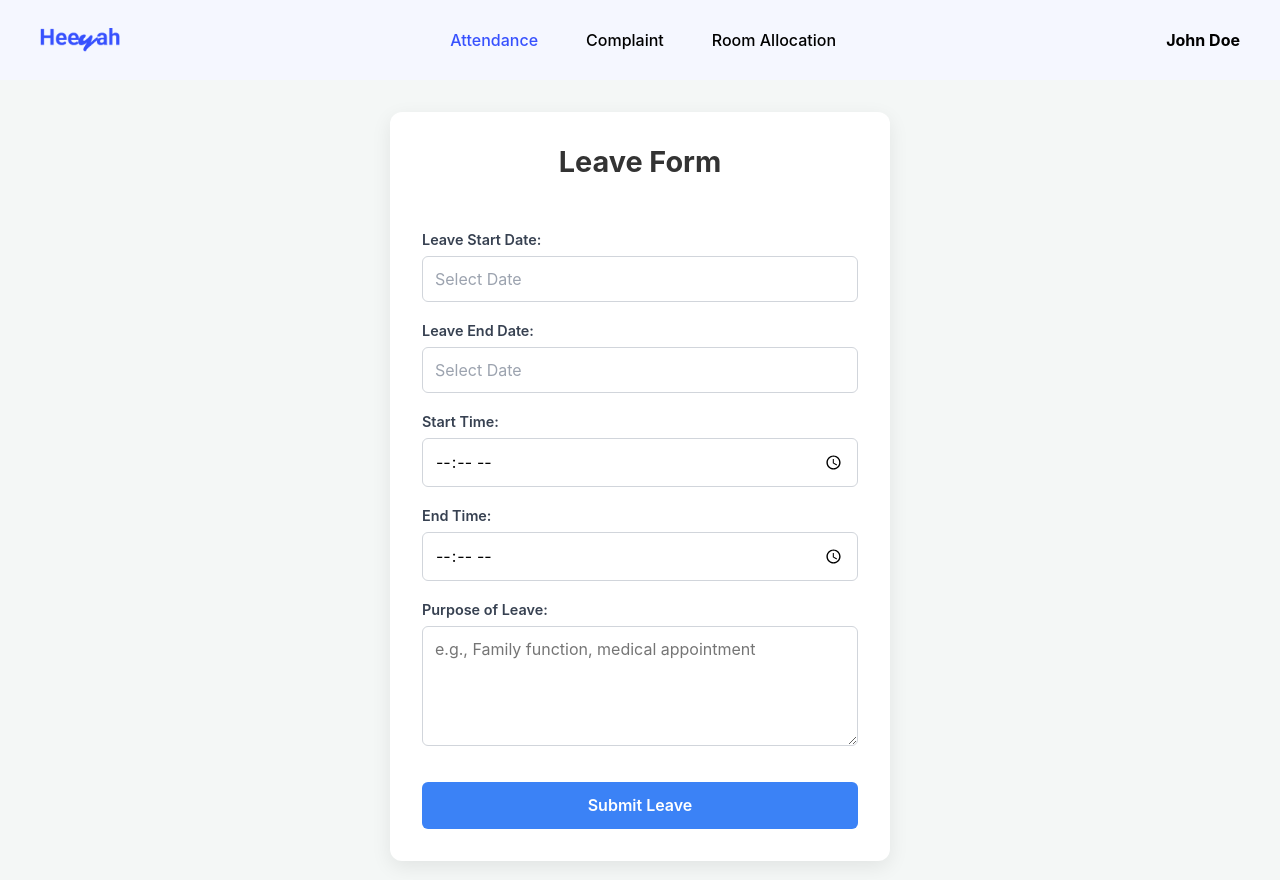
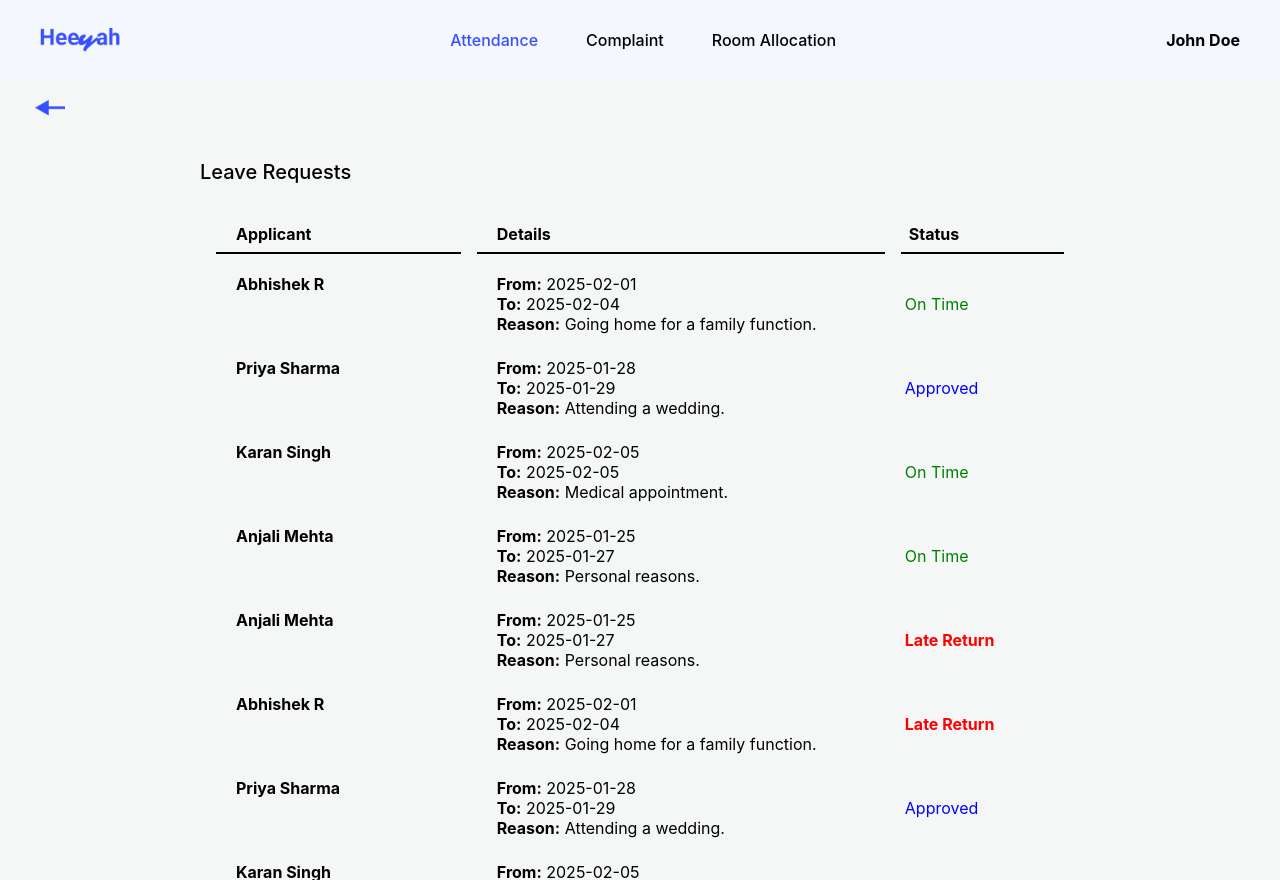
Before and after one commit to leahmarymathew/heeyah, a React (Vite) app in the folder heeyah/frontend/: page / in a window 1280 px wide. Built offline with nearby package versions, Linux system fonts and the light colour scheme.

Commit message:
added status of leave

```diff
--- a/heeyah/frontend/src/App.jsx
+++ b/heeyah/frontend/src/App.jsx
@@ -14,7 +14,7 @@ function App() {
   return (
     <BrowserRouter>
       <Routes>
-          <Route path="/" element={<StudentLeave />} />
+          <Route path="/" element={<WardenLeave />} />
       </Routes>
     </BrowserRouter>
   );
--- a/heeyah/frontend/src/pages/warden/WardenLeave.css
+++ b/heeyah/frontend/src/pages/warden/WardenLeave.css
@@ -66,11 +66,11 @@ td{
 }
 
 .applicant {
-    width: 40%;
+    width: 30%;
 }
 
 .details1 {
-    width: 60%;
+    width: 50%;
 }
 
 .applicant, .details1 {
@@ -79,12 +79,12 @@ td{
     padding-left: 1.25rem;
 }
 
-/* .actions {
+.status1 {
     width: 20%;
     gap: 1.5rem;
 }
 
-.approve-button, .reject-button {
+/*.approve-button, .reject-button {
     padding: 0.5rem 1rem;
     margin-right: 0.5rem;
     border: none;
@@ -99,17 +99,21 @@ td{
 
 .reject-button {
     background-color: #f44336;
-}
+} */
 
 .status-approved {
     text-align: center;
-    color: green;
+    color: blue;
 }
-.status-rejected {
+.status-late {
     text-align: center;
     color: red;
 }
 
+.status-ontime {
+    text-align: center;
+    color: green;
+}
 .heading {
     font-size: 1rem;
-} */
+}
--- a/heeyah/frontend/src/pages/warden/WardenLeave.jsx
+++ b/heeyah/frontend/src/pages/warden/WardenLeave.jsx
@@ -28,7 +28,7 @@ function WardenLeave() {
             totalDays: 4,
             workingDays: 2,
         },
-        status: 'pending',
+        status: 'ontime',
     },
     {
         id: 2,
@@ -80,7 +80,7 @@ function WardenLeave() {
             totalDays: 1,
             workingDays: 1,
         },
-        status: 'pending',
+        status: 'ontime',
     },
      {
         id: 5,
@@ -106,7 +106,7 @@ function WardenLeave() {
             totalDays: 3,
             workingDays: 2,
         },
-        status: 'rejected',
+        status: 'ontime',
     },
     {
         id: 6,
@@ -132,7 +132,7 @@ function WardenLeave() {
             totalDays: 3,
             workingDays: 2,
         },
-        status: 'rejected',
+        status: 'late',
     },
     {
         id: 7,
@@ -158,7 +158,7 @@ function WardenLeave() {
             totalDays: 4,
             workingDays: 2,
         },
-        status: 'pending',
+        status: 'late',
     },
     {
         id: 8,
@@ -210,7 +210,7 @@ function WardenLeave() {
             totalDays: 1,
             workingDays: 1,
         },
-        status: 'pending',
+        status: 'ontime',
     },
      {
         id: 10,
@@ -236,7 +236,7 @@ function WardenLeave() {
             totalDays: 3,
             workingDays: 2,
         },
-        status: 'rejected',
+        status: 'late',
     },
     {
         id: 11,
@@ -262,7 +262,7 @@ function WardenLeave() {
             totalDays: 3,
             workingDays: 2,
         },
-        status: 'rejected',
+        status: 'late',
     },
 ];
   return (
@@ -283,7 +283,7 @@ function WardenLeave() {
                 <tr>
                   <th className='applicant heading'>Applicant</th>
                   <th className='details1 heading'>Details</th>
-                  {/* <th className='actions heading'>Actions</th> */}
+                  <th className='status1 heading'>Status</th>
                 </tr>
               </thead>
               <tbody>
@@ -295,20 +295,26 @@ function WardenLeave() {
                     <strong>To:</strong> {request.leave.endDate} <br />
                     <strong>Reason:</strong> {request.leave.reason} <br />
                   </td>
-                  {/* <td className='actions'>
-                    {request.status === 'pending' && (
+                  <td className='status1'>
+                    {/* {request.status === 'pending' && (
                       <button className='approve-button'>Approve</button>
                     )}
                     {request.status === 'pending' && (
                       <button className='reject-button'>Reject</button>
-                    )}
+                    )} */}
                     {request.status === 'approved' && (
                       <span className='status-approved'>Approved</span>
                     )}
                     {request.status === 'rejected' && (
                       <span className='status-rejected'>Rejected</span>
                     )}
-                  </td> */}
+                    {request.status === 'late' && (
+                      <strong><span className='status-late'>Late Return</span></strong>
+                    )}
+                    {request.status === 'ontime' && (
+                      <span className='status-ontime'>On Time</span>
+                    )}
+                  </td>
                 </tr>
                 ))}
               </tbody>
```
